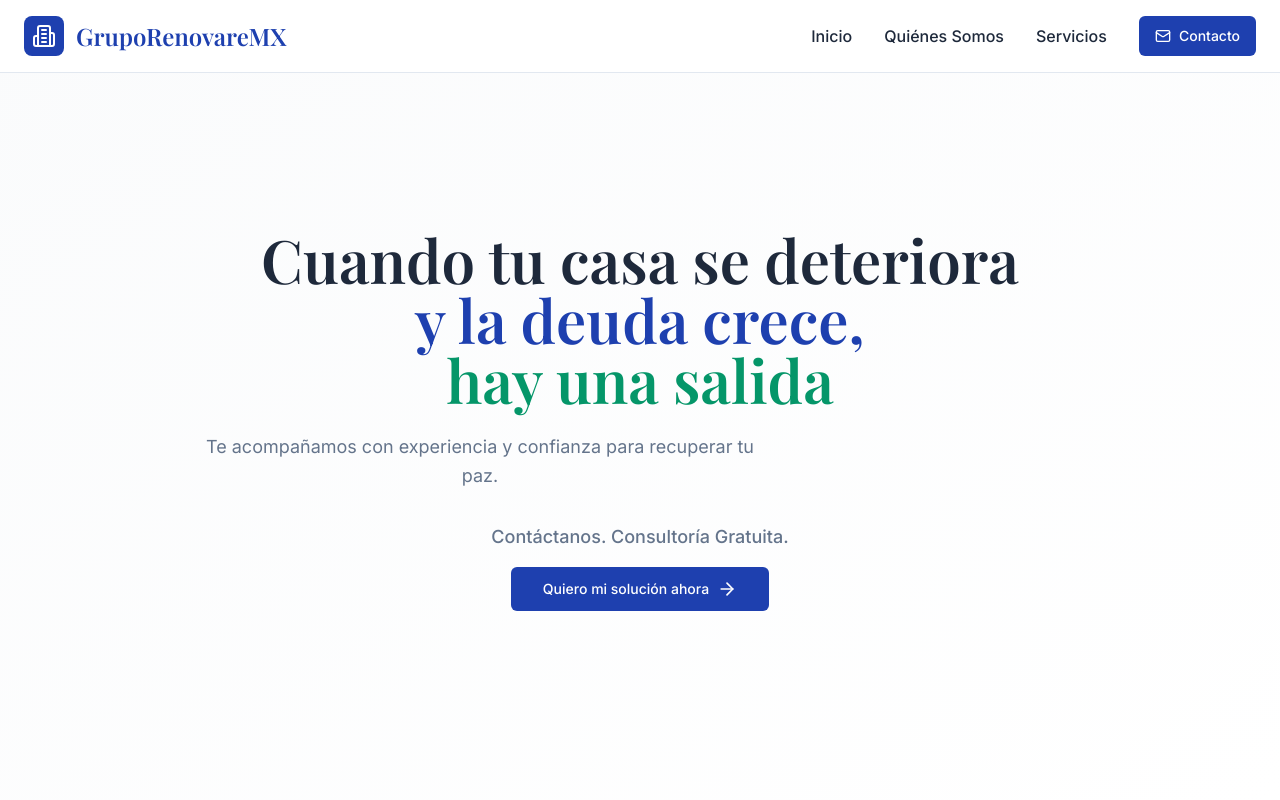
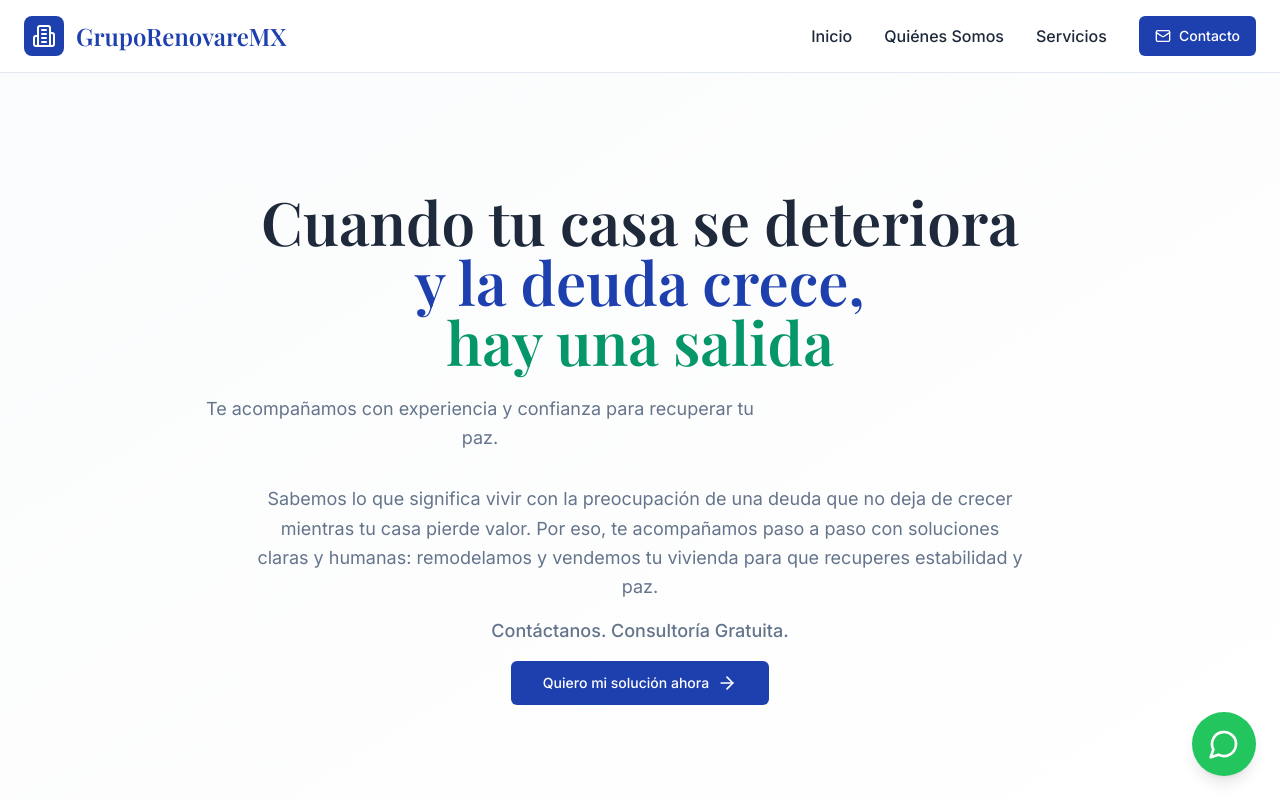
Before and after one commit to Disidente87/gruporenovaremx, a Next.js app: page / in a window 1280 px wide. Shown: the top 800 px of the page. Built offline with nearby package versions, Linux system fonts and the light colour scheme.

Commit message:
feat: add floating WhatsApp icon, header to contact page, and improve hero section spacing

```diff
--- a/app/contact/page.tsx
+++ b/app/contact/page.tsx
@@ -1,9 +1,13 @@
+import { Header } from "@/components/header"
 import { ContactSection } from "@/components/contact-section"
 
 export default function ContactPage() {
   return (
     <div className="min-h-screen bg-background">
-      <ContactSection />
+      <Header />
+      <div className="pt-6">
+        <ContactSection />
+      </div>
     </div>
   )
 }
--- a/components/contact-section.tsx
+++ b/components/contact-section.tsx
@@ -7,7 +7,8 @@ import { Textarea } from "./ui/textarea"
 import { Card, CardContent } from "./ui/card"
 import { Label } from "./ui/label"
 import { Select, SelectContent, SelectItem, SelectTrigger, SelectValue } from "./ui/select"
-import { Mail, Phone, MapPin, Clock, Send, CheckCircle } from "lucide-react"
+import { Mail, Phone, MapPin, Clock, Send, CheckCircle, ArrowLeft } from "lucide-react"
+import Link from "next/link"
 
 export function ContactSection() {
   const [formData, setFormData] = useState({
@@ -73,6 +74,16 @@ export function ContactSection() {
   return (
     <section id="contacto" className="py-20 bg-white">
       <div className="container mx-auto px-6">
+        {/* Back Button */}
+        <div className="mb-8">
+          <Link href="/main">
+            <Button variant="outline" className="flex items-center gap-2 text-muted-foreground hover:text-foreground hover:border-primary">
+              <ArrowLeft className="w-4 h-4" />
+              Volver al Inicio
+            </Button>
+          </Link>
+        </div>
+
         {/* Header */}
         <div className="text-center space-y-6 mb-16">
           <div className="inline-flex items-center px-3 py-1 rounded-full bg-primary/10 text-primary text-sm font-medium">
--- /dev/null
+++ b/components/floating-whatsapp.tsx
@@ -0,0 +1,26 @@
+'use client'
+
+import { MessageCircle } from "lucide-react"
+
+export function FloatingWhatsApp() {
+  const handleWhatsAppClick = () => {
+    const message = encodeURIComponent('Hola, estoy pasando por un problema con mi casa y la deuda crece cada día. Me gustaría recibir su apoyo y conocer cómo pueden ayudarme. Gracias.')
+    window.open(`https://wa.me/5216643306976?text=${message}`, '_blank')
+  }
+
+  return (
+    <button
+      onClick={handleWhatsAppClick}
+      className="fixed bottom-6 right-6 w-16 h-16 bg-green-500 hover:bg-green-600 text-white rounded-full shadow-lg hover:shadow-xl transition-all duration-300 z-50 flex items-center justify-center group"
+      aria-label="Contactar por WhatsApp"
+    >
+      <MessageCircle className="w-8 h-8" />
+
+      {/* Tooltip */}
+      <div className="absolute right-full mr-3 px-3 py-2 bg-gray-900 text-white text-sm rounded-lg opacity-0 group-hover:opacity-100 transition-opacity duration-300 whitespace-nowrap">
+        ¿Necesitas ayuda? ¡Escríbenos!
+        <div className="absolute left-full top-1/2 transform -translate-y-1/2 w-0 h-0 border-l-4 border-l-gray-900 border-t-4 border-t-transparent border-b-4 border-b-transparent"></div>
+      </div>
+    </button>
+  )
+}
--- a/components/hero-section.tsx
+++ b/components/hero-section.tsx
@@ -2,6 +2,7 @@ import { Button } from "./ui/button"
 import { ArrowRight, PlayCircle } from "lucide-react"
 import { ImageWithFallback } from "./ui/image-with-fallback"
 import { useRouter } from "next/navigation"
+import { FloatingWhatsApp } from "./floating-whatsapp"
 
 export function HeroSection() {
   const router = useRouter()
@@ -14,7 +15,7 @@ export function HeroSection() {
   }
 
   return (
-    <section id="inicio" className="min-h-screen flex items-center bg-gradient-to-br from-background to-muted/30 pt-10">
+    <section id="inicio" className="min-h-screen flex items-center bg-gradient-to-br from-background to-muted/30 pt-24 mb-16">
       <div className="container mx-auto px-6">
         <div className="text-center max-w-4xl mx-auto">
           {/* Content */}
@@ -31,6 +32,9 @@ export function HeroSection() {
             </div>
 
             <div className="text-center space-y-4">
+              <p className="text-lg text-muted-foreground max-w-3xl mx-auto leading-relaxed">
+                Sabemos lo que significa vivir con la preocupación de una deuda que no deja de crecer mientras tu casa pierde valor. Por eso, te acompañamos paso a paso con soluciones claras y humanas: remodelamos y vendemos tu vivienda para que recuperes estabilidad y paz.
+              </p>
               <p className="text-lg text-muted-foreground font-medium">
                 Contáctanos. Consultoría Gratuita.
               </p>
@@ -46,13 +50,12 @@ export function HeroSection() {
                 <ArrowRight className="w-5 h-5 ml-2" />
               </Button>
             </div>
-
-
           </div>
-
-
         </div>
       </div>
+
+      {/* Floating WhatsApp Icon */}
+      <FloatingWhatsApp />
     </section>
   )
 }
```
